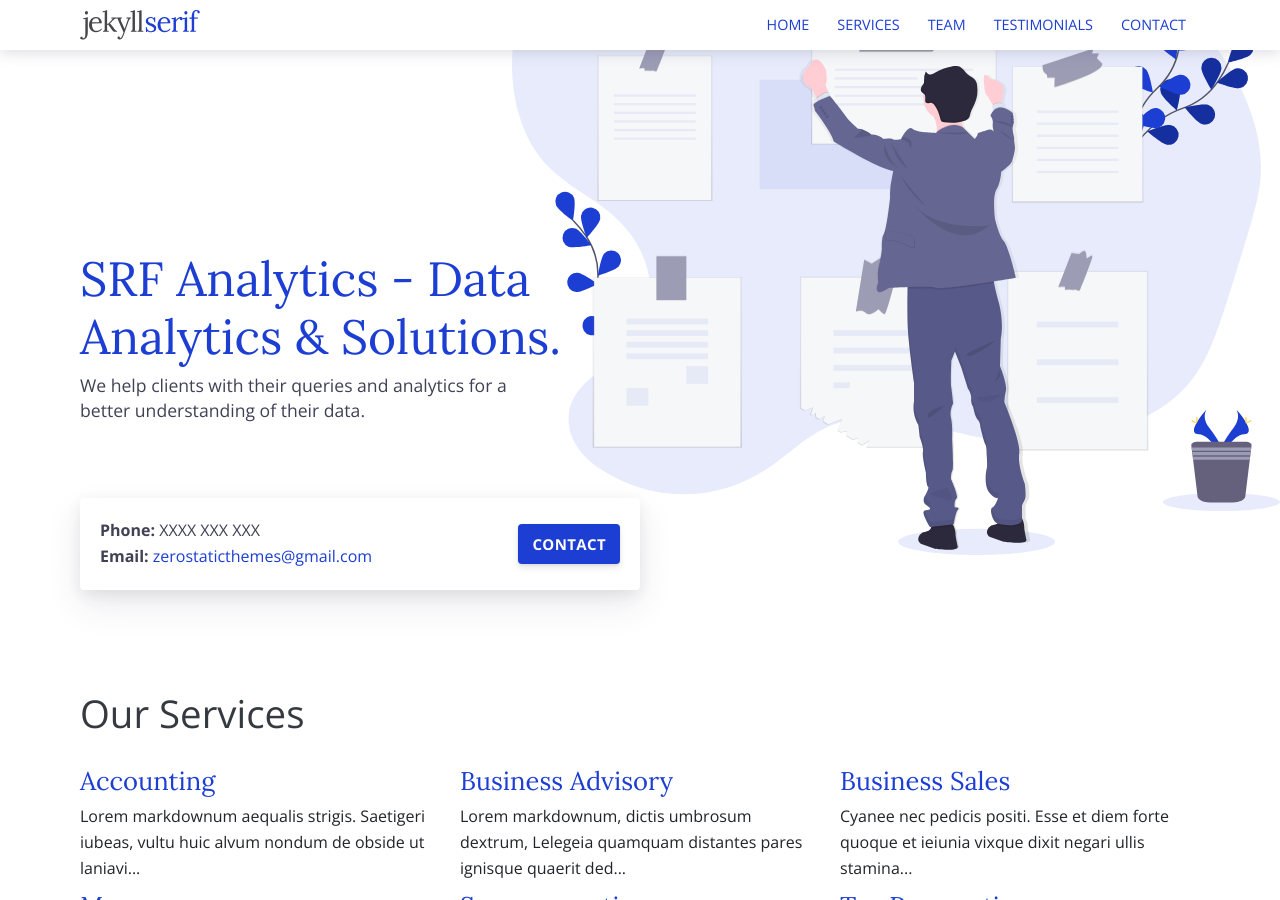
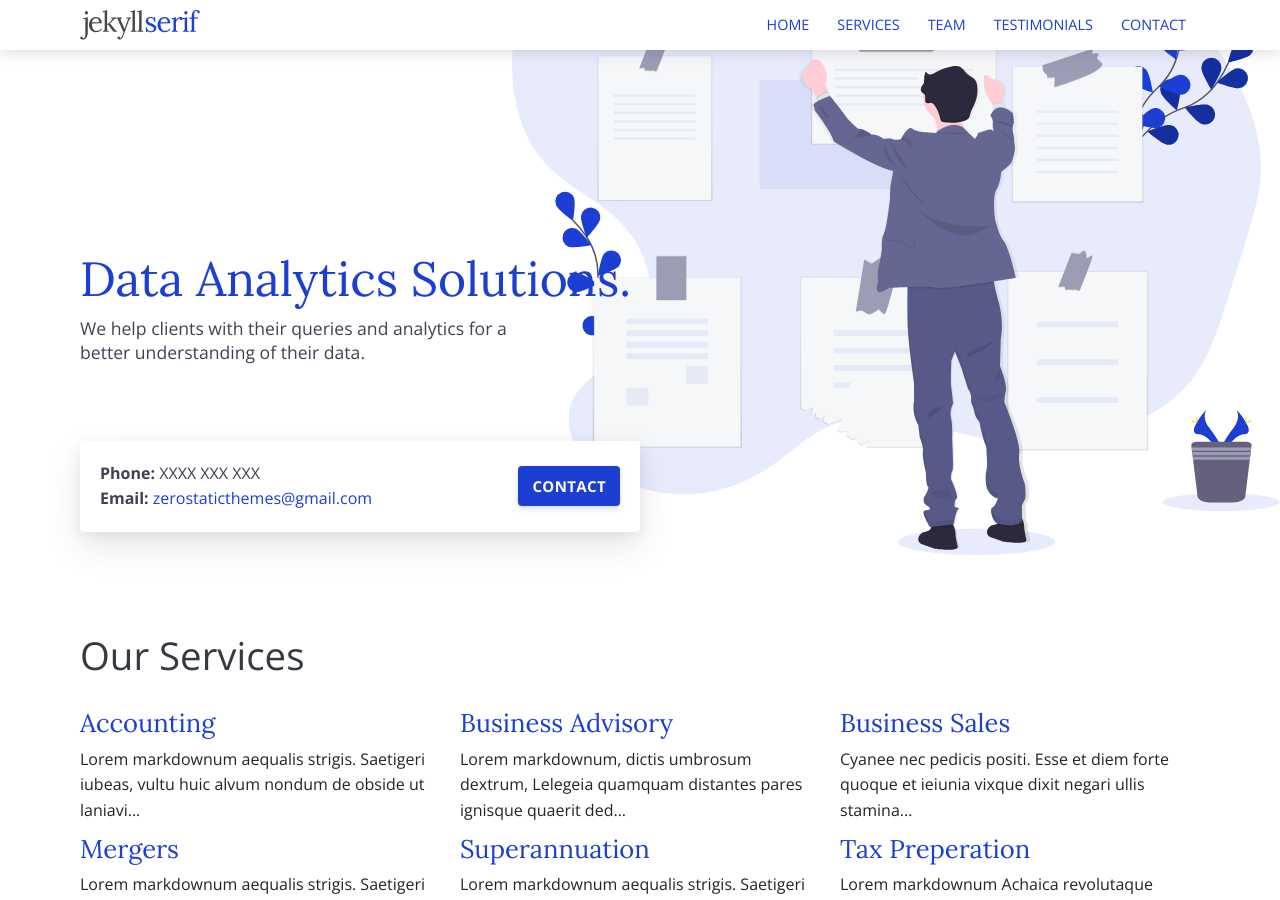
Before and after one commit to SRFAnalytics/srfanalytics.github.io, a Jekyll site: the page built from index.html, in a window 1280 px wide and 900 px high. Built offline with Jekyll 4.4.1, drawn with Linux system fonts in a browser that asks for light colours.

Commit message:
Update index.html

```diff
--- a/index.html
+++ b/index.html
@@ -6,7 +6,7 @@ bodyClass: page-home
 
 <div class="intro pb-4">
   <div class="container">
-    <h1>SRF Analytics - Data Analytics & Solutions.</h1>
+    <h1>Data Analytics Solutions.</h1>
     <p>We help clients with their queries and analytics for a better understanding of their data.</p>
   </div>
 </div>
```
